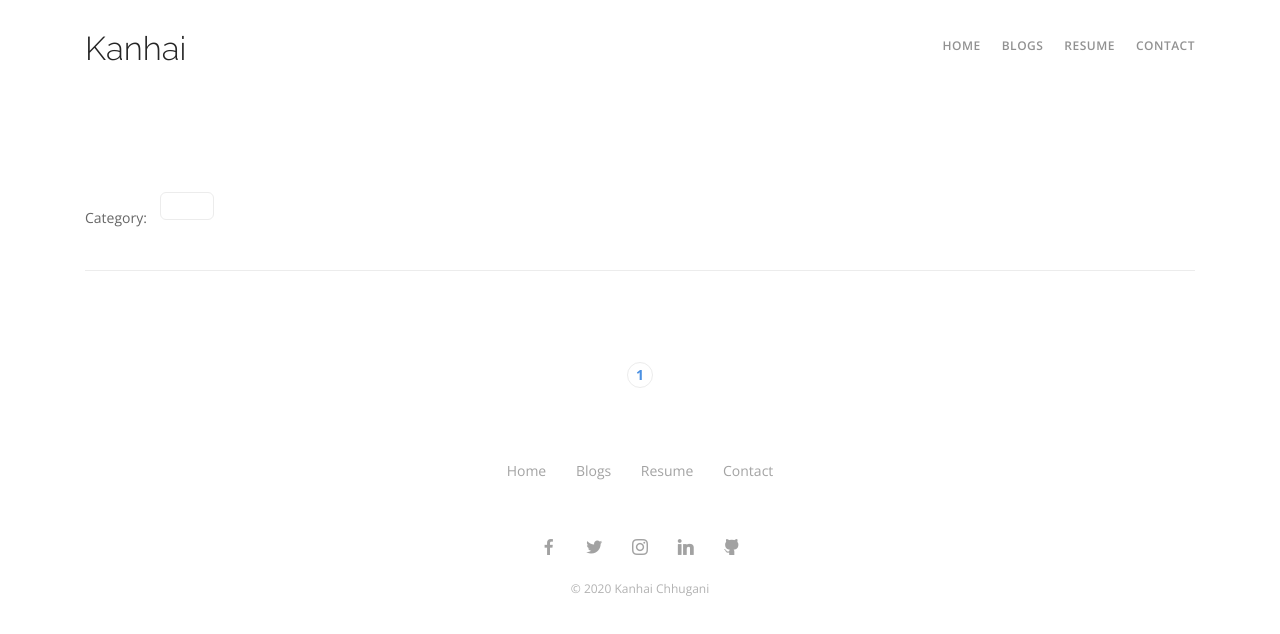
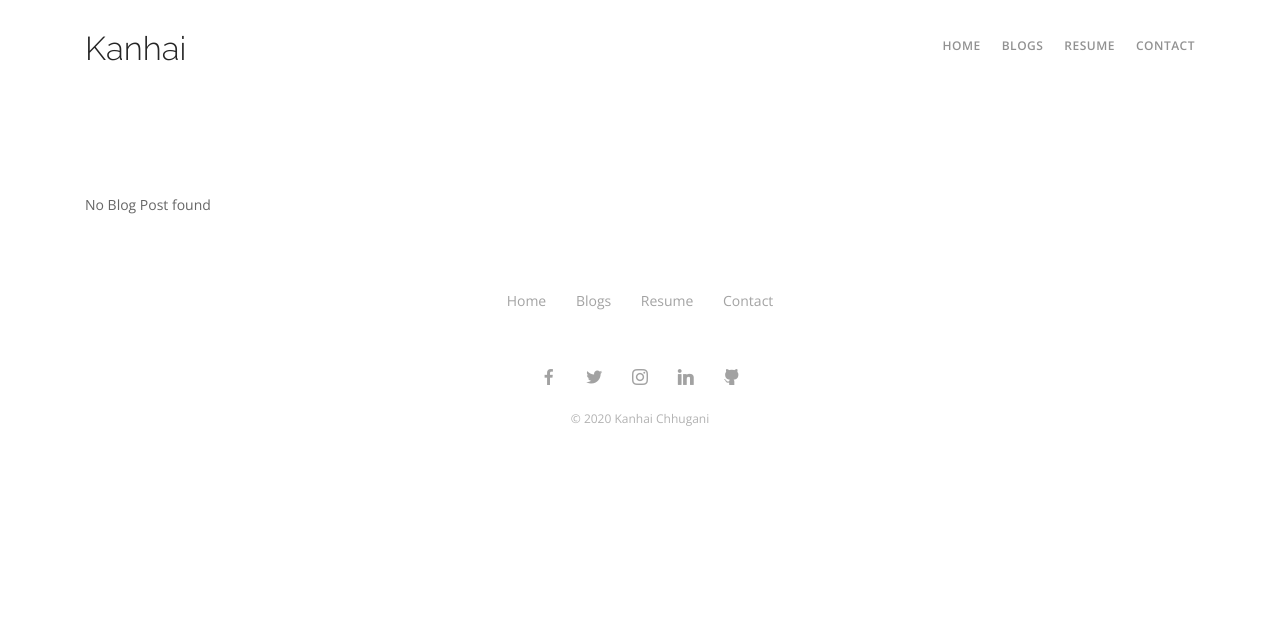
Before and after one commit to kanhaic/kanhai.me, an Eleventy site: page src/blogs.md in a window 1280 px wide. Built offline with nearby package versions, Linux system fonts and the light colour scheme; Eleventy itself is replaced by a stand-in of ours; files that its build step writes are made by us from their sources; files whose address does not match are found by name.

Commit message:
cleaned up blog page

```diff
--- a/admin/config.yml
+++ b/admin/config.yml
@@ -7,7 +7,7 @@ media_folder: "/assets/img/uploads"
 collections:
   - name: "posts" # Used in routes, e.g., /admin/collections/blog
     label: "Blog" # Used in the UI
-    folder: "src/posts" # The path to the folder where the documents are stored
+    folder: "src/blog" # The path to the folder where the documents are stored
     create: true # Allow users to create new documents in this collection
     slug: "{{slug}}" # Filename template, e.g., YYYY-MM-DD-title.md
     fields: # The fields for each document, usually in front matter
--- a/src/_includes/layouts/blogs.njk
+++ b/src/_includes/layouts/blogs.njk
@@ -5,6 +5,8 @@
     <div class="container">
       <div class="row">
         <div class="col-md-12">
+
+          {% if (collections.posts | length) > 0 %}
             <div class="masonry">
               <div class="masonry-filter-container d-flex align-items-center">
                 <span>Category:</span>
@@ -15,7 +17,7 @@
               <hr>
               <div class="masonry__container row">
                 <div class="masonry__item col-lg-4 col-md-6"></div>
-              {% for post in posts  %}
+                {% for post in collections.posts %}
                   <div class="masonry__item col-lg-4 col-md-6" data-masonry-filter="{{post.data.category}}">
                     <article class="feature feature-1">
                       <a href="{{post.url}}" class="block">
@@ -50,10 +52,14 @@
               </div>
             </div>
             <!--end masonry-->
+          {% else %}
+            {{content | safe }}
+          {% endif %}
         </div>
       </div>
       <!--end of row-->
     </div>
     <!--end of container-->
   </section>
+
 {% endblock %}
--- a/src/_includes/layouts/homepage.njk
+++ b/src/_includes/layouts/homepage.njk
@@ -32,6 +32,7 @@
   {% endblock %}
   {{content | safe}}
   {% block recentblogs %}
+    {% if (collections.posts | length) > 0 %}
     <section class="space--xs">
       <div class="container">
         <div class="row text-block">
@@ -60,6 +61,7 @@
         </div>
       </div>
     </section>
+    {% endif %}
   {% endblock %}
 
 {% endblock %}
--- a/src/blogs.md
+++ b/src/blogs.md
@@ -1,9 +1,5 @@
 ---
-layout: "layouts/blogs.njk"
+layout: "/layouts/blogs.njk"
 title: "Blogs"
-pagination:
-  data: collections.posts
-  size: 9
-  alias: posts
-  reverse: true
 ---
+No Blog Post found
```
Also changed, not shown: src/blog/blog.eleventy.json (added, +9 -0 lines). Lines whose indentation alone changed are shown as unchanged.
